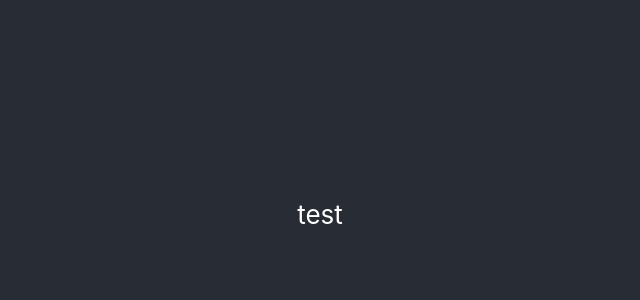
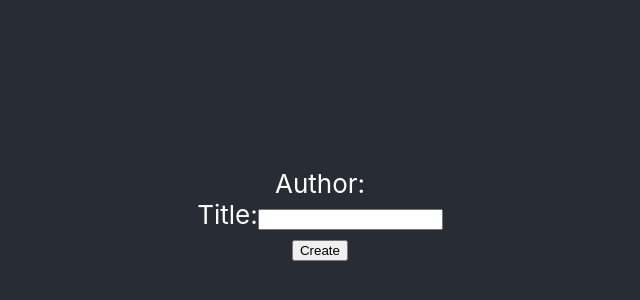
Before and after one commit to ViLinh27/lab2-todoapp, a React (Create React App) app: page / in a window 1280 px wide. Shown: the part 186-486 px from the top of the page, without its empty margins (320-960 px from the left). Built offline with nearby package versions, Linux system fonts and the light colour scheme.

Commit message:
add static features

```diff
--- a/src/App.js
+++ b/src/App.js
@@ -1,11 +1,22 @@
-import logo from './logo.svg';
+//import logo from './logo.svg';
 import './App.css';
+import React from 'react';
+import Todolist from './Todo/Todolist';
+import CreateTodo from './Todo/CreateTodo';
+import {useState} from 'react';
 
 function App() {
+  const initialTodos={
+
+  }
+
   return (
     <div className="App">
       <header className="App-header">
-        test
+        <div>
+          <CreateTodo/>
+          <Todolist/>
+        </div>
       </header>
     </div>
   );
--- /dev/null
+++ b/src/Todo/CreateTodo.js
@@ -0,0 +1,26 @@
+//make a to do to add to todolist
+import {useState} from 'react';
+
+export default function CreateTodo({user}){
+    const [todos, setTodos] = useState('')
+    const [title, setTitle] = useState('')
+
+    function handleTitle (evt) {setTitle(evt.target.value)}
+
+    function handleCreate(){
+        const newTodo = {title,author:user}
+        setTodos([newTodo,...todos])
+    }
+
+    return(
+        <form onSubmit={e => e.preventDefault()}>
+            <div>Author: <b>{user}</b></div>
+            <div>
+                <label htmlFor="create-title">Title:</label>
+                <input type="text" valule={title} onChange={handleTitle} name="create-title" id="create-title"/>
+            </div>
+            {/*<textarea value={} onChange={}/>*/}
+            <input type="submit" value="Create"/>
+        </form>
+    )
+}
--- a/src/Todo/Todo.js
+++ b/src/Todo/Todo.js
@@ -9,3 +9,16 @@
 //dateCompleted() - dynamic
 
 //checkbox with complete boolean needed
+
+export default function Todo(title,description,author,dateCreated,complete, dateCompleted){
+    return(
+        <div>
+            <h3>{title}</h3>
+            <div>{dateCreated}</div>
+            <div>{dateCompleted}</div>
+            <div>{description}</div>
+            <i>Written by <b>{author}</b></i>
+            <div>{complete}</div>
+        </div>
+    )
+}
--- a/src/Todo/Todolist.js
+++ b/src/Todo/Todolist.js
@@ -1,3 +1,14 @@
 //contains individual to do items
+import Todo from './Todo';
 
 //form needed to add new to do item to to todolist
+
+//fix key at some point: need UUID instead of index or something-------
+export default function Todolist({todos=[]}){
+    return(
+        <div>
+            {todos.map((t,i) =><Todo {...t} key={'todo-'+i}/>)}
+            {/*destructure todos array and spread over  todo component with each property */}
+        </div>
+    )
+}
```
Also changed, not shown: src/User/Login.js (+17 -0 lines).
